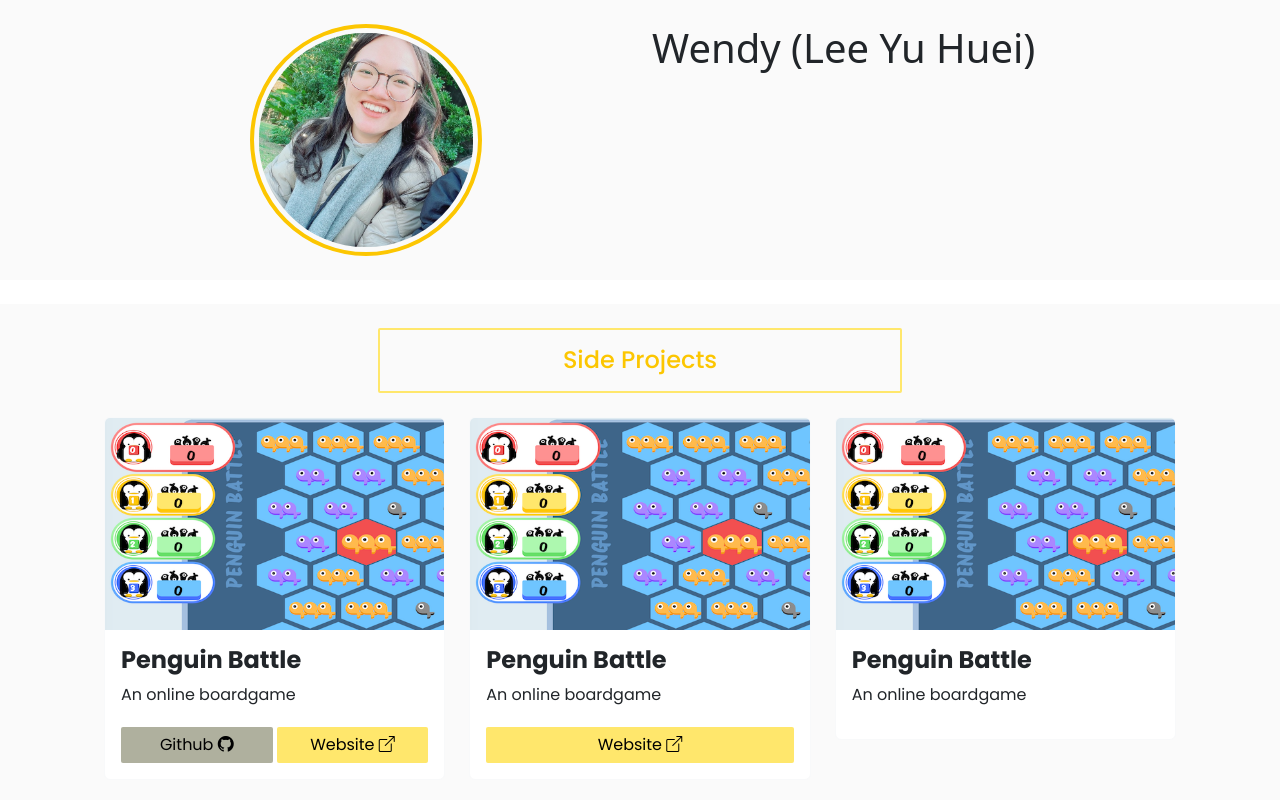
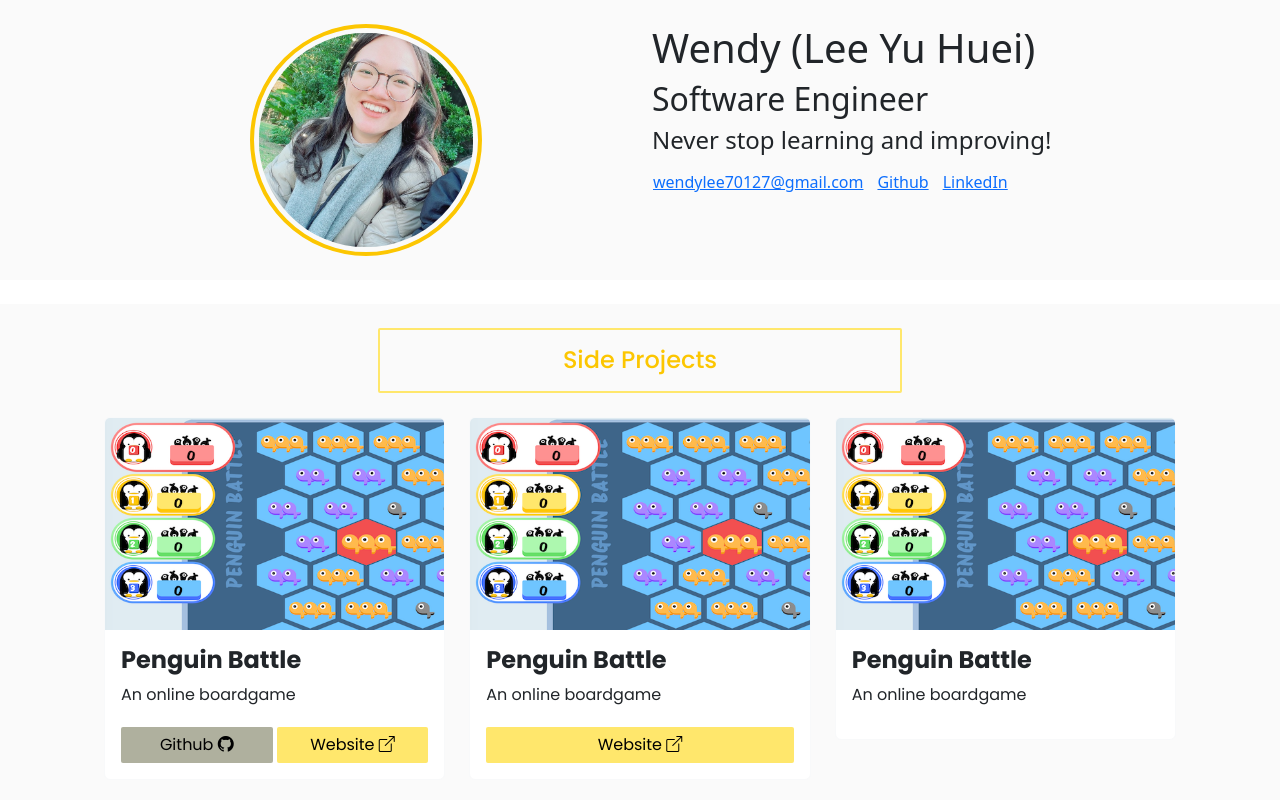
Before and after one commit to yuhueilee/wendyfolio, a React (Create React App) app: page / in a window 1280 px wide. Shown: the top 800 px of the page. Built offline with nearby package versions, Linux system fonts and the light colour scheme.

Commit message:
Add description and links

```diff
--- a/src/components/introduction/index.tsx
+++ b/src/components/introduction/index.tsx
@@ -1,6 +1,6 @@
 import './index.scss';
 
-import { Col, Container, Image, Row } from 'react-bootstrap';
+import { Button, Col, Container, Image, Row } from 'react-bootstrap';
 
 const Introduction = () => {
     return (
@@ -26,9 +26,22 @@ const Introduction = () => {
                     xs={12}
                     sm={7}
                     md={7}
-                    className="d-flex introduction"
+                    className="d-flex flex-column introduction"
                 >
                     <h1>Wendy (Lee Yu Huei)</h1>
+                    <h2>Software Engineer</h2>
+                    <h4>Never stop learning and improving!</h4>
+                    <div>
+                        <Button variant="link" className="ps-0">
+                            wendylee70127@gmail.com
+                        </Button>
+                        <Button variant="link" className="ps-0">
+                            Github
+                        </Button>
+                        <Button variant="link" className="ps-0">
+                            LinkedIn
+                        </Button>
+                    </div>
                 </Col>
             </Row>
         </Container>
```
